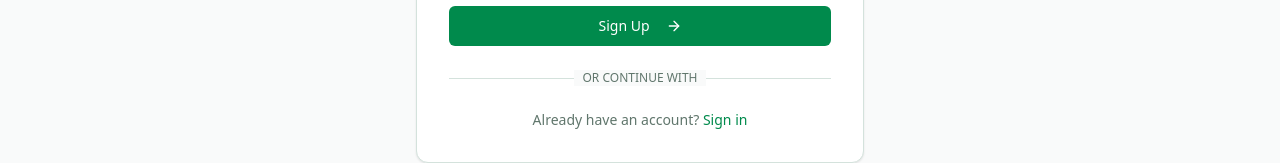
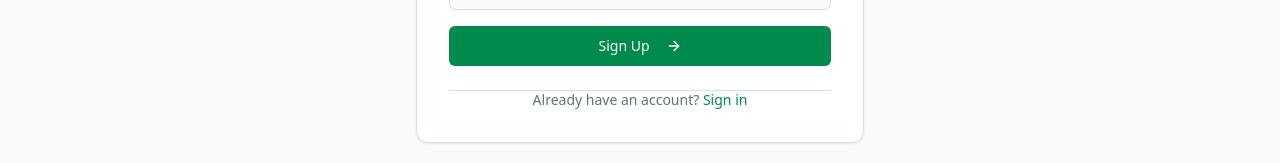
Before and after one commit to Showcode24/nysc-tutoring, a Next.js app: page /signup in a window 1280 px wide. Shown: the part 547-710 px from the top of the page. Built offline with nearby package versions, Linux system fonts and the light colour scheme; no server answers.

Commit message:
remove google option

```diff
--- a/app/signup/page.tsx
+++ b/app/signup/page.tsx
@@ -346,11 +346,11 @@ export default function SignUpPage() {
               <div className="absolute inset-0 flex items-center">
                 <div className="w-full border-t border-border"></div>
               </div>
-              <div className="relative flex justify-center text-xs uppercase">
+              {/* <div className="relative flex justify-center text-xs uppercase">
                 <span className="bg-background px-2 text-muted-foreground">
                   Or continue with
                 </span>
-              </div>
+              </div> */}
             </div>
 
             {/* <Button
```
